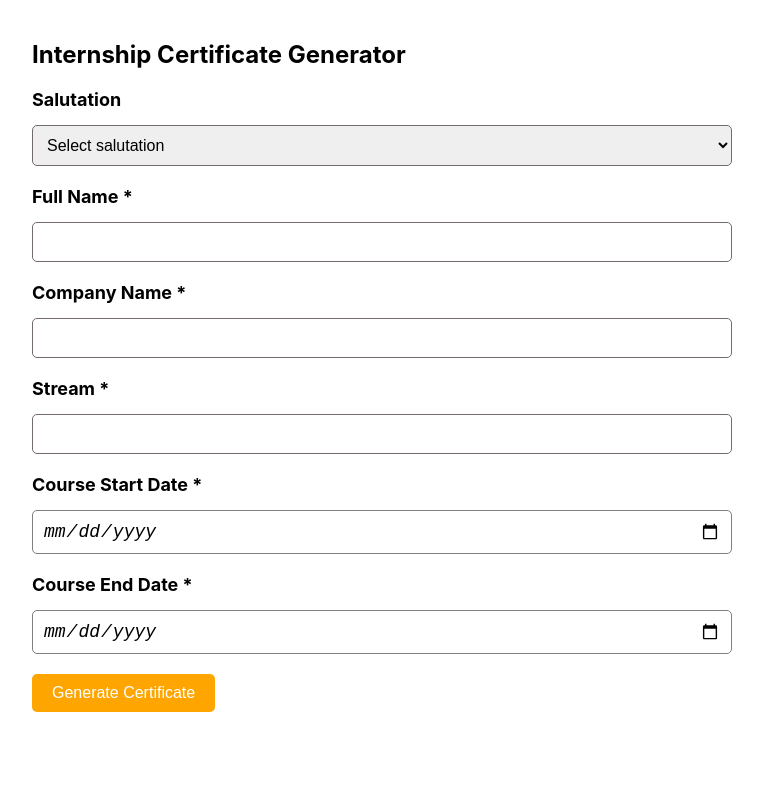
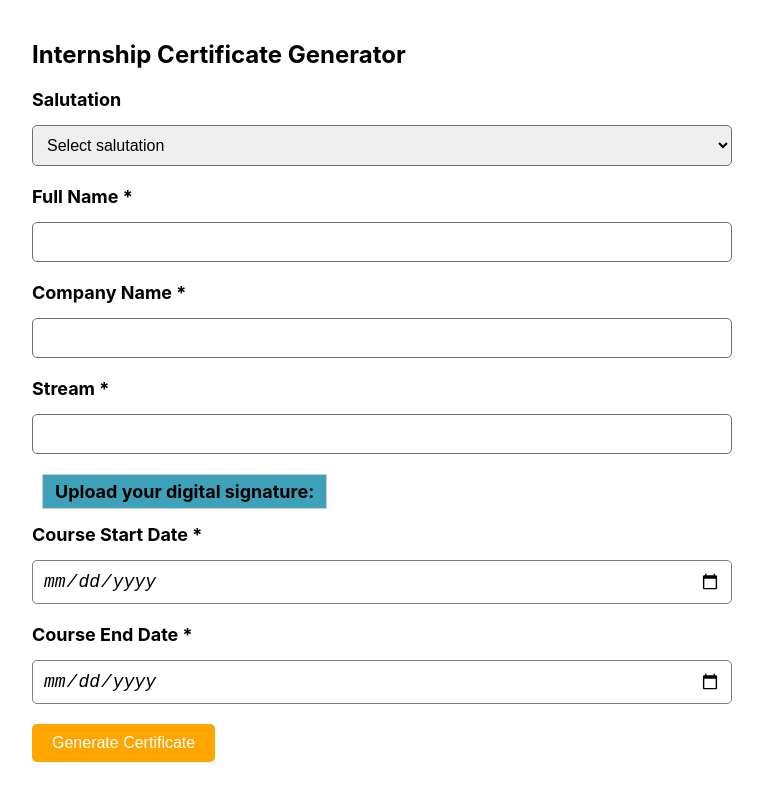
Before and after one commit to ashraf-rahil-shaik/certificate-wala, a React (Create React App) app: page /Certificate in a window 1280 px wide. Shown: the whole page, without its empty margins (258-1021 px from the left). Built offline with nearby package versions, Linux system fonts and the light colour scheme.

Commit message:
added digital sign input

```diff
--- a/src/Components/Certificate.js
+++ b/src/Components/Certificate.js
@@ -1,4 +1,41 @@
 import React, { useState } from "react";
+
+
+
+function SignatureUpload() {
+  const [signature, setSignature] = useState(null);
+  const [errorMessage, setErrorMessage] = useState('');
+
+  const handleFileUpload = (event) => {
+    const file = event.target.files[0];
+    if (file.size > 5000000) {
+      setErrorMessage('File size must be less than 5MB');
+      setSignature(null);
+    } else {
+      setSignature(file);
+      setErrorMessage('');
+    }
+  };
+
+  return (
+    <div className="signature-upload-container">
+      <label htmlFor="signature-upload" className="labelSign">Upload your digital signature:</label>
+      <input
+        type="file"
+        id="signature-upload"
+        accept="image/*"
+        onChange={handleFileUpload}
+      />
+      {errorMessage && <p className="error-message">{errorMessage}</p>}
+      {signature && (
+        <div className="signature-preview-container">
+          <p>Uploaded signature:</p>
+          <img className="signature-preview" src={URL.createObjectURL(signature)} alt="uploaded signature" />
+        </div>
+      )}
+    </div>
+  );
+}
 
 
 function CertificateForm() {
@@ -9,6 +46,7 @@ function CertificateForm() {
   const [startDate, setStartDate] = useState("");
   const [endDate, setEndDate] = useState("");
   const [isCertificateVisible, setIsCertificateVisible] = useState(false);
+
 
   const handleSubmit = (event) => {
     event.preventDefault();
@@ -55,6 +93,7 @@ function CertificateForm() {
           <label htmlFor="stream">Stream *</label>
           <input id="stream" type="text" value={stream} onChange={(event) => setStream(event.target.value)} required />
         </div>
+       <SignatureUpload />
         <div className="form-group">
           <label htmlFor="start-date">Course Start Date *</label>
           <input id="start-date" type="date" value={startDate} onChange={(event) => setStartDate(event.target.value)} required />
@@ -76,6 +115,7 @@ function CertificateForm() {
 to {endDate.split("-").reverse().join("/")}. The intern has completed {getDaysBetweenDates(startDate, endDate)} days of training.
 and recognizing their exceptional skills and dedication during their time with us. Congratulations on your achievement! </p>
 </div>
+
 </div>
 </div>
 )}
--- a/src/Components/Header2.js
+++ b/src/Components/Header2.js
@@ -2,7 +2,10 @@ import Header from "./Header";
 
 const Header2 = () =>{
     return(
+        <>
         <Header/>
+        </>
+
 
     )
 }
--- a/src/Components/index.css
+++ b/src/Components/index.css
@@ -87,8 +87,6 @@ justify-content:space-between;
   align-items: center;
  margin: 0px;
   height: 15vh;
-
-
   flex-wrap: wrap;
 }
 .login-reg{
@@ -319,8 +317,16 @@ input[type="date"] {
   font-weight: 200;
 }
 
-
-
+input[type = "file"]{
+  display: none;
+}
+.labelSign{
+  border: 1px solid #ccc;
+  display: inline-block;
+  padding: 6px 12px;
+  cursor: pointer;
+  background-color: rgb(61, 161, 185);
+}
 
  .signup-page {
   display: flex;
@@ -391,3 +397,15 @@ button:hover {
     font-size: 1em;
     color: rgb(12, 10, 76);
   }
+  .signature-upload-container {
+    margin: 10px;
+  }
+
+  .signature-preview-container {
+    margin-top: 10px;
+  }
+
+  .signature-preview {
+    max-width: 200px;
+    max-height: 50px;
+  }
```
